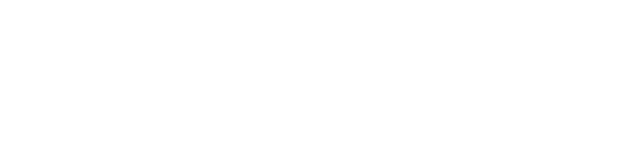
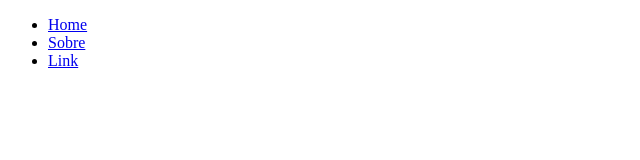
Before and after one commit to Gui-gt/nav_bar, a plain HTML site: page index.html in a window 1280 px wide. Shown: the whole page, without its empty margins (0-640 px from the left). Drawn offline with Linux system fonts and the light colour scheme.

Commit message:
Update index.html

```diff
--- a/index.html
+++ b/index.html
@@ -6,6 +6,14 @@
     <title>nav bar</title>
 </head>
 <body>
-
+    <header>
+        <nav>
+            <ul>
+                <li><a href="#">Home</a></li>
+                <li><a href="#">Sobre</a></li>
+                <li><a href="#">Link</a></li>
+            </ul>
+        </nav>
+    </header>
 </body>
 </html>
```
